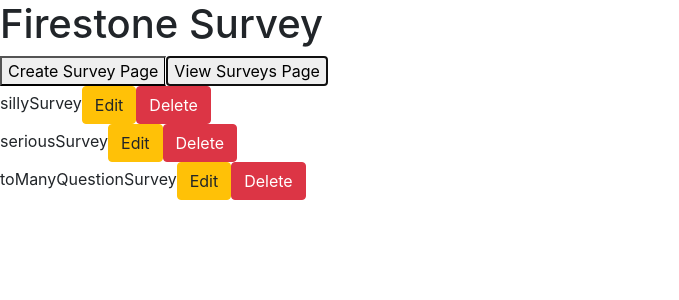
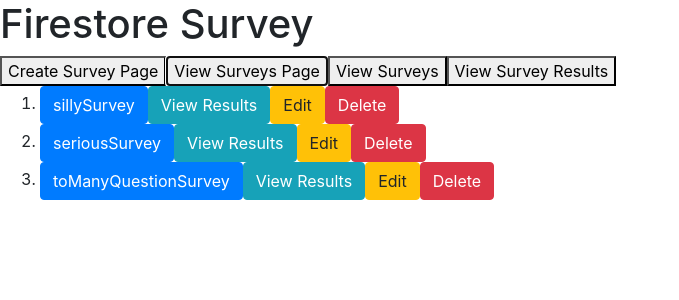
Before and after one commit to Sudolphus/firestore-survey, a React (Create React App) app: page / in a window 1280 px wide. Both pictures are taken after a click on the button "View Surveys Page". Shown: the top 300 px of the page, without its empty margins (0-679 px from the left). Built offline with nearby package versions, Linux system fonts and the light colour scheme.

Commit message:
create Survey, SurveyResult components
Co-authored-by: Sudolphus <micheal.hansen@gmail.com>
Co-authored-by: meganhepner <megan.hepner@gmail.com>
Co-authored-by: SPdowns <spdowns@protonmail.com>

```diff
--- a/src/components/App.js
+++ b/src/components/App.js
@@ -3,6 +3,8 @@
 import Header from './Header';
 import SurveyCreatorComponent from './SurveyCreatorComponent';
 import CreatedSurveys from './CreatedSurveys';
+import Survey from './Survey';
+import SurveyResults from './SurveyResults';
 
 function App() {
   const [display, setDisplay] = useState(d.CREATE);
@@ -12,13 +14,18 @@
     pageToDisplay = <SurveyCreatorComponent />
   } else if (display === d.SURVEY_LIST) {
     pageToDisplay = <CreatedSurveys />
+  } else if (display === d.SURVEY) {
+    pageToDisplay = <Survey />
+  } else if (display === d.SURVEY_RESULT) {
+    pageToDisplay = <SurveyResults />
   }
-
   return (
     <React.Fragment>
       <Header />
       <button type='button' onClick={()=>setDisplay(d.CREATE)}>Create Survey Page</button>
       <button type='button' onClick={()=>setDisplay(d.SURVEY_LIST)}>View Surveys Page</button>
+      <button type='button' onClick={()=>setDisplay(d.SURVEY)}>View Surveys</button>
+      <button type='button' onClick={()=>setDisplay(d.SURVEY_RESULT)}>View Survey Results</button>
       {pageToDisplay}
     </React.Fragment>
   )
--- a/src/components/CreatedSurveys.js
+++ b/src/components/CreatedSurveys.js
@@ -6,13 +6,16 @@
 function CreatedSurveys() {
   return (
     <React.Fragment>
+      <ol>
       {dummySurvey.map((survey, index) =>
-        <div key={index}>
-          <a>{survey}</a>
+        <li key={index}>
+          <Button as='a'>{survey}</Button>
+          <Button variant='info' type='button'>View Results</Button>
           <Button variant='warning' type='button'>Edit</Button>
           <Button variant='danger' type='button'>Delete</Button>
-        </div>
+        </li>
       )}
+      </ol>
     </React.Fragment>
   )
 }
--- a/src/components/DisplayTypes.js
+++ b/src/components/DisplayTypes.js
@@ -1,2 +1,4 @@
 export const CREATE = 'create';
 export const SURVEY_LIST = 'survey_list';
+export const SURVEY = 'survey';
+export const SURVEY_RESULT = 'survey_result';
--- a/src/components/Header.js
+++ b/src/components/Header.js
@@ -2,7 +2,7 @@
 
 function Header(){
   return(
-    <h1>Firestone Survey</h1>
+    <h1>Firestore Survey</h1>
   );
 }
 
--- /dev/null
+++ b/src/components/Survey.js
@@ -0,0 +1,29 @@
+import React from 'react';
+import Form from 'react-bootstrap/Form';
+import Button from 'react-bootstrap/Button';
+
+function Survey(){
+  return(
+    <React.Fragment>
+      <h2>Title</h2>
+      <Form>
+        <Form.Group controlId='question1'>
+          <Form.Label>Question 1</Form.Label>
+          <Form.Control as='textarea' rows='5' type='text' />
+        </Form.Group>
+        <Form.Group controlId='question2'>
+          <Form.Label>Question 2</Form.Label>
+          <Form.Control as='textarea' rows='5' type='text' />
+        </Form.Group>
+        <Form.Group controlId='question3'>
+          <Form.Label>Question 3</Form.Label>
+          <Form.Control as='textarea' rows='5' type='text' />
+        </Form.Group>
+        <Button type='button' variant='info'>Submit</Button>
+        <Button type='button' variant='info'>Return to Survey List</Button>
+      </Form>
+    </React.Fragment>
+  )
+}
+
+export default Survey;
--- /dev/null
+++ b/src/components/SurveyResults.js
@@ -0,0 +1,27 @@
+import React from 'react';
+import Button from 'react-bootstrap/Button';
+
+const dummy1 = ['yes', 'no', 'maybe'];
+const dummy2 = ['true', 'false', 'i hate this'];
+const responses = [{question: 'question 1', answers: dummy1}, {question: 'question 2', answers: dummy2}];
+
+function SurveyResults() {
+  return (
+    <React.Fragment>
+      <h2>Survey Title</h2>
+      {responses.map((response, index) => (
+        <div key={'div' + index}>
+          <p>{response.question}</p>
+          <ol>
+            {response.answers.map((answer, index2) =>
+              <li key={'li' + index + index2}>{answer}</li>
+            )}
+          </ol>
+        </div>
+      ))}
+    <Button variant='danger' type='button'>Your Survey List</Button>
+    </React.Fragment>
+  )
+}
+
+export default SurveyResults;
```
Also changed, not shown: src/components/LandingPage.js (added, +11 -0 lines).
